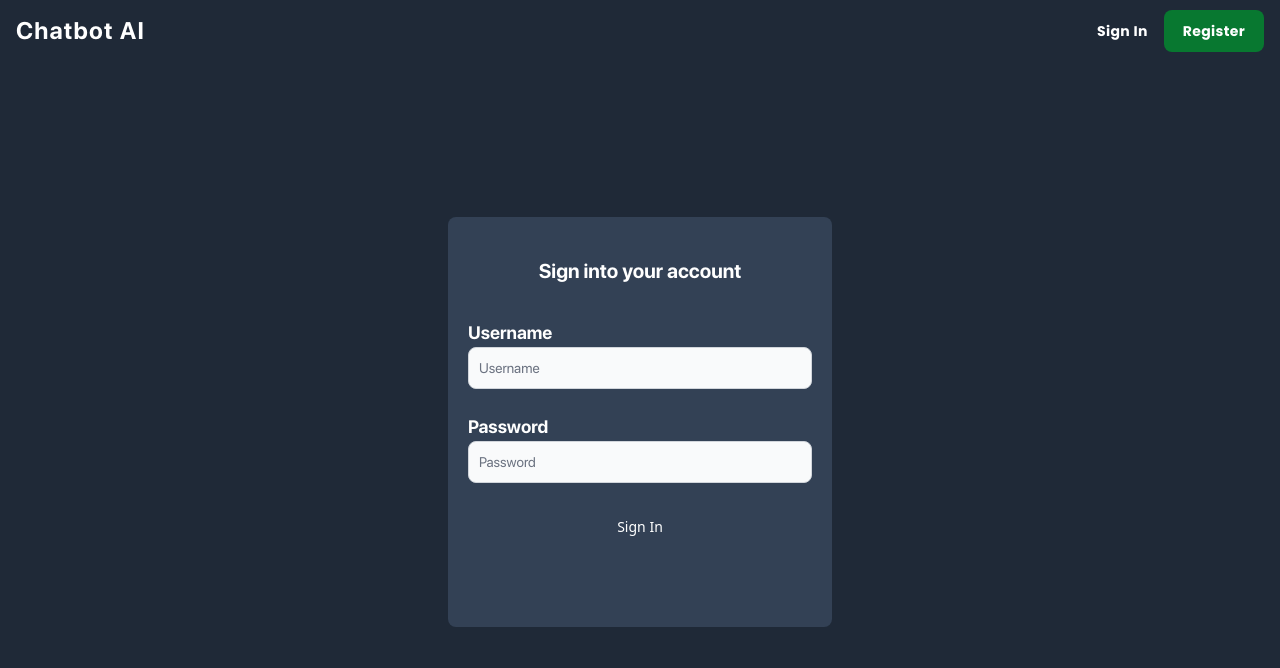
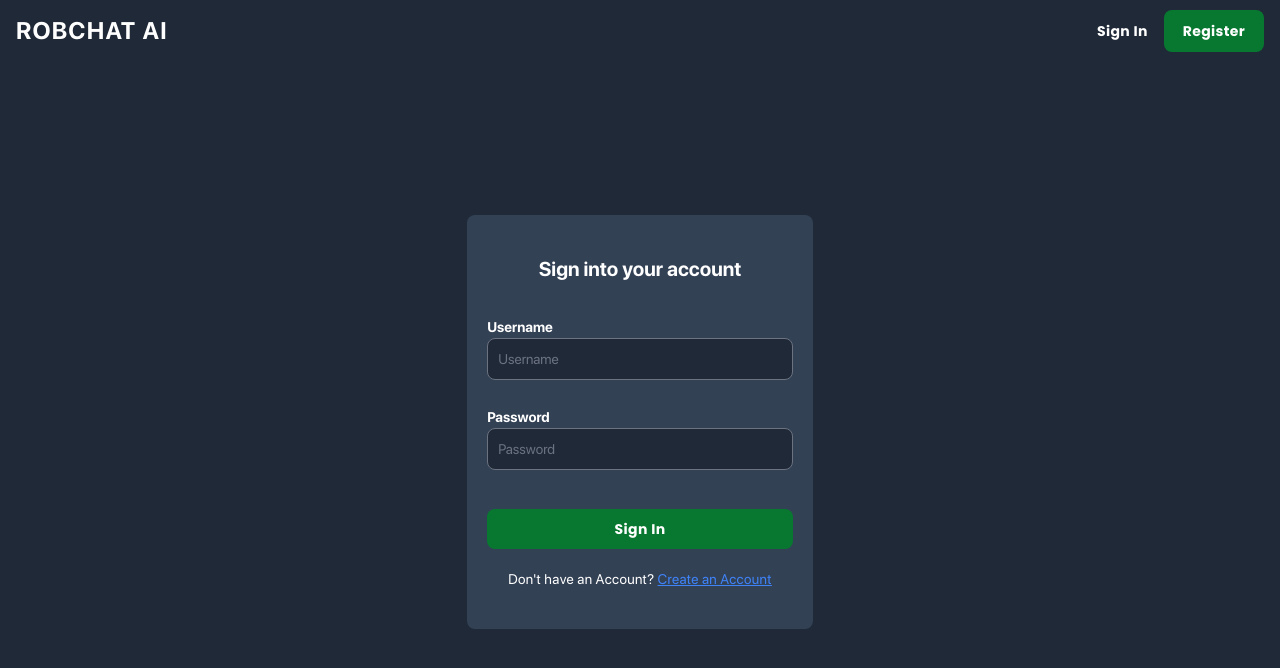
Before and after one commit to falarion08/Conyo-Chatbot-AI, a Next.js app in the folder chatbot/: page /login in a window 1280 px wide. Shown: the top 668 px of the page. Built offline with nearby package versions, Linux system fonts and the light colour scheme.

Commit message:
Updated landing page and login page

```diff
--- a/chatbot/src/app/layout.tsx
+++ b/chatbot/src/app/layout.tsx
@@ -1,8 +1,10 @@
 import type { Metadata } from "next";
 import type { Viewport } from "next";
-import TopNavigationBar from "@/components/TopNavigationBar";
+import TopNavigationBar from "@/components/navigation/TopNavigationBar";
 import "./globals.css";
 import { poppins, sf_pro } from "@/utils/fonts";
+import customTheme from "@/utils/customTheme";
+import { Flowbite } from "flowbite-react";
 
 
 export const metadata: Metadata = {
@@ -11,7 +13,7 @@ export const metadata: Metadata = {
 
 };
 
-export const viewport: Viewport =  {
+export const viewport: Viewport = {
   width: 'device-width',
   initialScale: 1,
   maximumScale: 1,
@@ -26,9 +28,12 @@ export default function RootLayout({
   return (
     <html lang="en">
       <body className={`${sf_pro.variable} ${poppins.variable} bg-gray-800 antialiased text-white`}>
-        <TopNavigationBar/>
 
-        {children}
+        <Flowbite theme={{ theme: customTheme }}>
+          <TopNavigationBar />
+          {children}
+        </Flowbite>
+
       </body>
     </html>
   );
--- a/chatbot/src/app/login/page.tsx
+++ b/chatbot/src/app/login/page.tsx
@@ -1,26 +1,31 @@
 import { loginUser } from "@/utils/userActions"
 import { Button, Label, TextInput } from "flowbite-react";
-export default function Login(){
-    return(
+import Link from "next/link";
+
+export default function Login() {
+    return (
         <div className="h-[90vh] flex items-center justify-center">
-            <div>
-                <div className="bg-slate-700 rounded-lg w-96 px-5 pt-10 pb-20">
+            <div className="relative">
+                <div className="bg-slate-700 rounded-lg min-w-72 w-[27vw]  px-5 pt-10 pb-20">
                     <p className="text-center font-sfpro font-bold text-xl mb-[10%]">Sign into your account</p>
 
                     <form action={loginUser} id="login-form" className="flex flex-col gap-6">
 
                         <div>
-                        <Label htmlFor="username" value="Username" className="text-white font-sfpro font-bold text-lg "/>
-                        <TextInput  className="font-sfpro text-base" placeholder="Username" id="username" name="username" type="text"/>
+                            <Label htmlFor="username" value="Username" className="text-white font-sfpro font-bold  " />
+                            <TextInput className="font-sfpro" color="dark" placeholder="Username" id="username" name="username" type="text" />
                         </div>
                         <div>
-                        <Label htmlFor="password" value="Password" className="text-white font-sfpro font-bold text-lg "/>
-                        <TextInput className="font-sfpro text-base" placeholder="Password" id="password" name="password" type="password" />
+                            <Label htmlFor="password" value="Password" className="text-white font-sfpro font-bold  " />
+                            <TextInput className="font-sfpro" color="dark" placeholder="Password" id="password" name="password" type="password" />
                         </div>
-                        <Button color={"sucess"}>Sign In</Button>
+                        <Button color="regularTheme" className="mt-[5%]" type="submit">Sign In</Button>
                     </form>
                 </div>
+                    <p className="font-sfpro tracking-wide absolute bottom-10 text-sm text-center w-full">Don't have an Account? <Link className=" text-blue-500 hover:text-blue-400 active:text-blue-500 underline" href={"/register"}>Create an Account</Link></p>
             </div>
+
         </div>
+
     )
 }
--- a/chatbot/src/app/page.tsx
+++ b/chatbot/src/app/page.tsx
@@ -1,7 +1,7 @@
 "use client";
 import Image from "next/image";
 import { sf_pro } from "@/utils/fonts";
-import TopNavigationBar from "@/components/TopNavigationBar";
+import TopNavigationBar from "@/components/navigation/TopNavigationBar";
 import { Jacques_Francois } from "next/font/google";
 import { useEffect, useState } from "react";
 import landingImage from "../../public/images/landing_image.svg";
@@ -16,8 +16,8 @@ export default function Home() {
       <div className="flex flex-row justify-evenly items-center px-5 h-[80vh] ">
 
       <div className=" max-w-[720px]">
-        <span className={` font-sfpro font-bold text-5xl text-start `}>ROBCHAT AI: Your <span className=" text-green-400">personalized</span> Chatbot</span>
-          <p className="mt-[2%] text-base font-sfpro tracking-wide">
+        <span className={` font-sfpro font-bold text-5xl text-start `}><span className=" text-green-400">ROBCHAT AI</span>: Your personalized Chatbot</span>
+          <p className="mt-[2%] text-base font-sfpro tracking-wide text-justify">
             Introducing your friendly and smart AI chatbot, designed to be your go-to companion for both
             conversations and small tasks. Whether you're in the mood for a chat or need help with quick,
             everyday tasks, this AI is always ready to assist. With a warm personality and a knack for
@@ -26,12 +26,12 @@ export default function Home() {
             enjoyable, and stress-free.
           </p>
             <div>
-            <Button as={Link} href="login" className="bg-[#087830] tracking-wide hover:bg-green-500 active:bg-[#087830] max-w-48 rounded-full font-poppins font-semibold mt-[5%]">Get Started</Button>
+            <Button as={Link} href="login" color="regularTheme" className="max-w-48 mt-[5%] rounded-full">Get Started</Button>
 
             </div>
         </div>
       <span className="">
-        <Image src={landingImage} height={640} width={360} alt ="Guy looking at image" className="hidden  md:block overflow-hidden min-w-[360px] rounded-tl-[128px] rounded-tr-[128px] rounded border-transparent"/>
+        <Image src={landingImage} height={640} width={360} alt ="Guy looking at image" className="hidden  md:block overflow-hidden min-w-[360px] rounded-tl-[128px] rounded-tr-[128px] rounded border-transparent ml-10"/>
       </span>
       </div>
 
--- /dev/null
+++ b/chatbot/src/app/register/page.tsx
@@ -0,0 +1,7 @@
+export default function Page(){
+    return (
+        <>
+        <p> Register la</p>
+        </>
+    )
+}
--- a/chatbot/src/components/TopNavigationBar.tsx
+++ b/chatbot/src/components/navigation/TopNavigationBar.tsx
@@ -6,12 +6,12 @@ export default function TopNavigationBar(props: any) {
     return (
         <Navbar fluid rounded className="bg-transparent ">
             <NavbarBrand>
-                <span className="self-center font-sfpro text-2xl font-bold tracking-wider">Chatbot AI</span>
+                <span className="self-center font-sfpro text-2xl font-bold tracking-wider">ROBCHAT AI</span>
             </NavbarBrand>
 
             <div className="font-poppins text-sm  flex flex-row items-center">
                 <Link href={"login"} className="font-poppins font-semibold tracking-wide mr-4 hover:underline">Sign In</Link>
-                <Button as={Link} href={"#"} className="font-poppins font-semibold text-sm bg-[#087830] tracking-wide hover:bg-green-500 active:bg-[#087830]">Register</Button>
+                <Button as={Link} href={"register"} className="font-poppins font-semibold text-sm bg-[#087830] tracking-wide hover:bg-green-500 active:bg-[#087830]">Register</Button>
             </div>
 
         </Navbar>
--- /dev/null
+++ b/chatbot/src/utils/customTheme.ts
@@ -0,0 +1,20 @@
+import { CustomFlowbiteTheme } from "flowbite-react";
+
+const customTheme: CustomFlowbiteTheme = {
+    textInput:{
+      field:{
+        input:{
+          colors:{
+            dark:"bg-gray-800 text-white focus:ring-cyan-500"
+          }
+        }
+      }
+    },
+    button: {
+      color: {
+        regularTheme: "bg-[#087830] tracking-wide hover:bg-green-500 active:bg-[#087830] font-poppins font-semibold ",
+      },
+    },
+  };
+
+export default customTheme;
--- /dev/null
+++ b/package.json
@@ -0,0 +1,5 @@
+{
+  "dependencies": {
+    "next-auth": "^4.24.7"
+  }
+}
```
Also changed, not shown: 1 other file (tests, documents, lock files or other folders).
